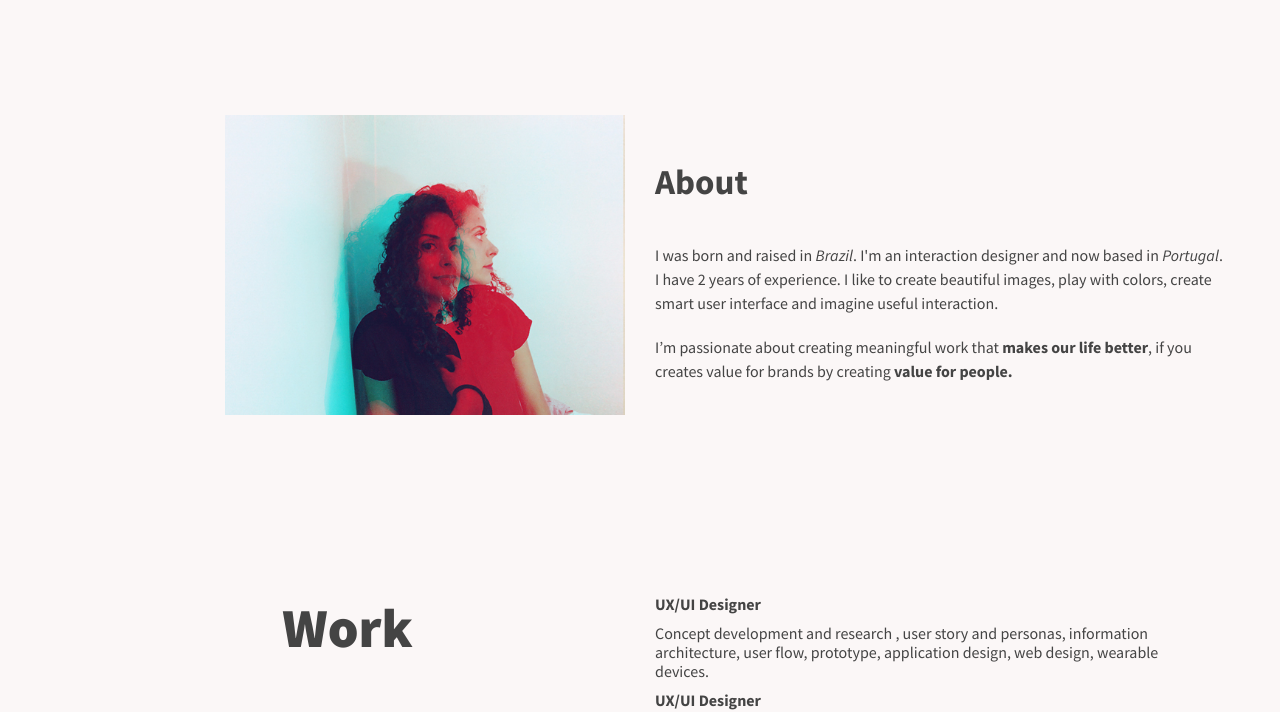
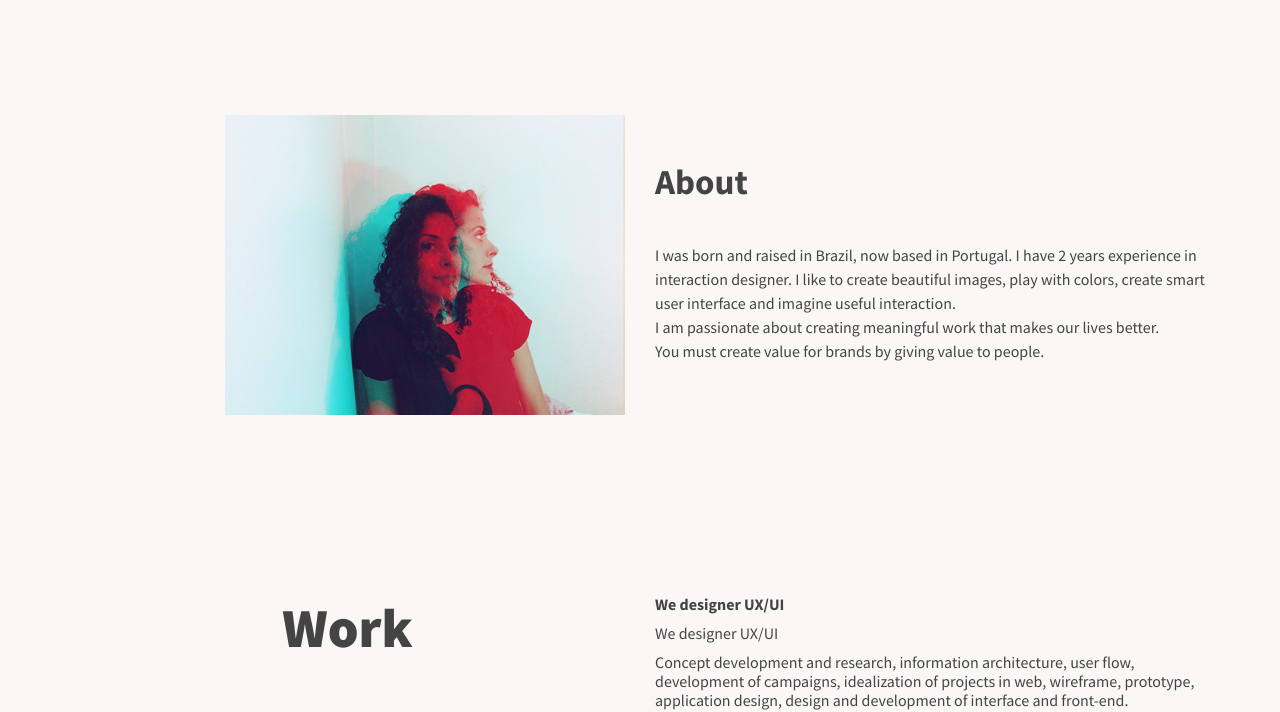
Before and after one commit to rafaelasobrinho/portfolio, a plain HTML site: page about.html in a window 1280 px wide. Shown: the part 105-817 px from the top of the page. Drawn offline with Linux system fonts and the light colour scheme; a web font is replaced by a local one.

Commit message:
Update about.html

```diff
--- a/about.html
+++ b/about.html
@@ -184,8 +184,8 @@
                 <div class="content-column col-md-6 col-sm-12 col-xs-12">
                 	<div class="text">
                         <h2><strong>About</strong></h2>
-                    	<p>I was born and raised in <i>Brazil</i>. I'm an interaction designer and now based in <i>Portugal</i>. I have 2 years of experience. I like to create beautiful images, play with colors, create smart user interface and imagine useful interaction.</p>
-                        <p>I’m passionate about creating meaningful work that <b>makes our life better</b>, if you creates value for brands by creating <b>value for people.</b></p>
+                    	<p>I was born and raised in Brazil, now based in Portugal. I have 2 years experience in interaction designer. I like to create beautiful images, play with colors, create smart user interface and imagine useful interaction.<br>
+                        I am passionate about creating meaningful work that makes our lives better.<br>You must create value for brands by giving value to people.</p>
                     </div>
                 </div>
             </div>
@@ -197,8 +197,9 @@
                             <h1>Work</h1>
                         </div>
                         <div class="col-md-6">
-                        <p><b>UX/UI Designer</b></p>
-                           <p>Concept development and research , user story and personas, information architecture, user flow, prototype, application design, web design, wearable devices.</p>
+                        <p><b>We designer UX/UI</b></p>
+                            <p>We designer UX/UI</p>
+                           <p>Concept development and research, information architecture, user flow, development of campaigns, idealization of projects in web, wireframe, prototype, application design, design and development of interface and front-end.</p>
                         <p><b>UX/UI Designer</b></p>
                            <p>Concepting, user experience design, rapid prototyping, motion design, user interface design, visual design, data visualization. I’ve designed interactive projects for clients like Vodafone, Siemens, Lufthansa, Adidas, MunichRe, Diebold..</p>
                         <p><b>UX/UI Designer</b></p>
```
